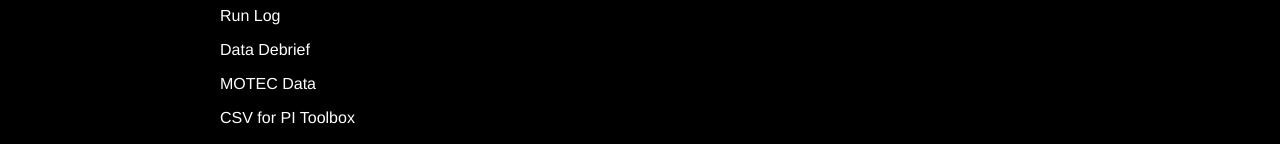
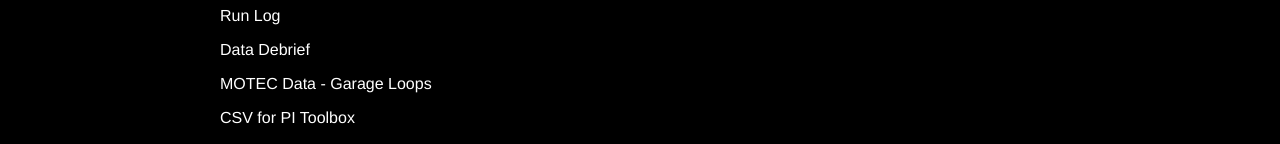
Before and after one commit to roryef/fsae-2024-website, a React (Create React App) app: page /data in a window 1280 px wide. Shown: the part 808-952 px from the top of the page. Built offline with nearby package versions, Linux system fonts and the light colour scheme.

Commit message:
Updated links

```diff
--- a/src/Data.js
+++ b/src/Data.js
@@ -10,14 +10,14 @@
       },
       {
         name: "Run Log",
-        url: "https://drive.google.com/file/d/YOUR_FILE_ID_2/view?usp=sharing",
+        url: "https://docs.google.com/spreadsheets/d/1luxBProBir_F7Uc2U7_BtDbOPCs9bM_c7ZsOwdZH3Wg/edit?gid=0#gid=0",
       },
       {
         name: "Data Debrief",
         url: "https://docs.google.com/document/d/1SfoN8MN4fyHJR9iM_1yXkLWH_XJ2h-Q_mCqtj6qImqw/edit?tab=t.0#heading=h.rmtps7vr3rj",
       },
       {
-        name: "MOTEC Data",
+        name: "MOTEC Data - Garage Loops",
         url: "https://drive.google.com/file/d/19BAyeTNlroq0qZxfSR9n7D-EvIupW2Vb/view?usp=sharing",
       },
       {
@@ -28,11 +28,11 @@
     "May 9, 2025": [
       {
         name: "Setup Sheet",
-        url: "https://drive.google.com/file/d/YOUR_FILE_ID_3/view?usp=sharing",
+        url: "https://docs.google.com/spreadsheets/d/1vu30C2sP-GOUOol7s5a7TJO-kla68ZJZy_RbrkEXdwQ/edit?gid=0#gid=0",
       },
       {
         name: "MOTEC Data",
-        url: "https://drive.google.com/file/d/YOUR_FILE_ID_4/view?usp=sharing",
+        url: "https://drive.google.com/file/d/1IH1C-7yfydN7tmbg5RvfPOt0R6VJbtdk/view?usp=drive_link",
       },
     ],
   };
```
